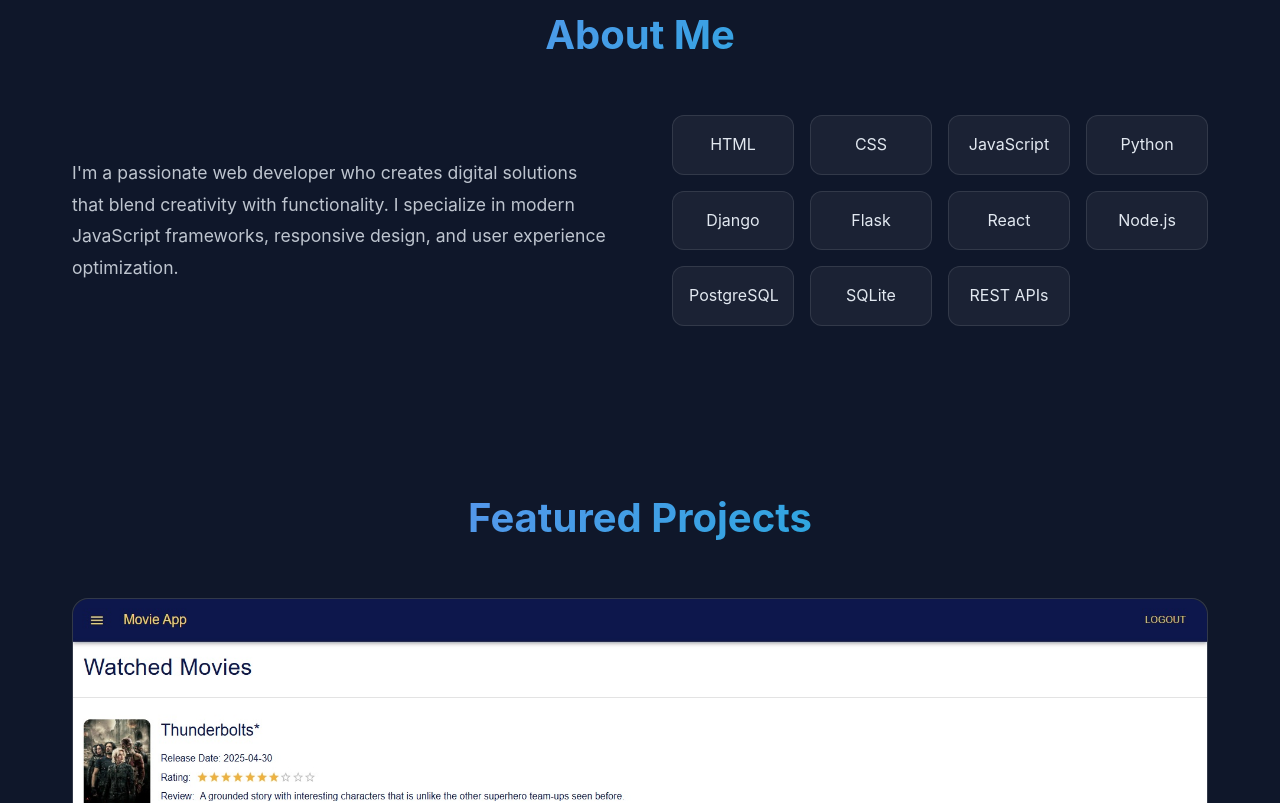
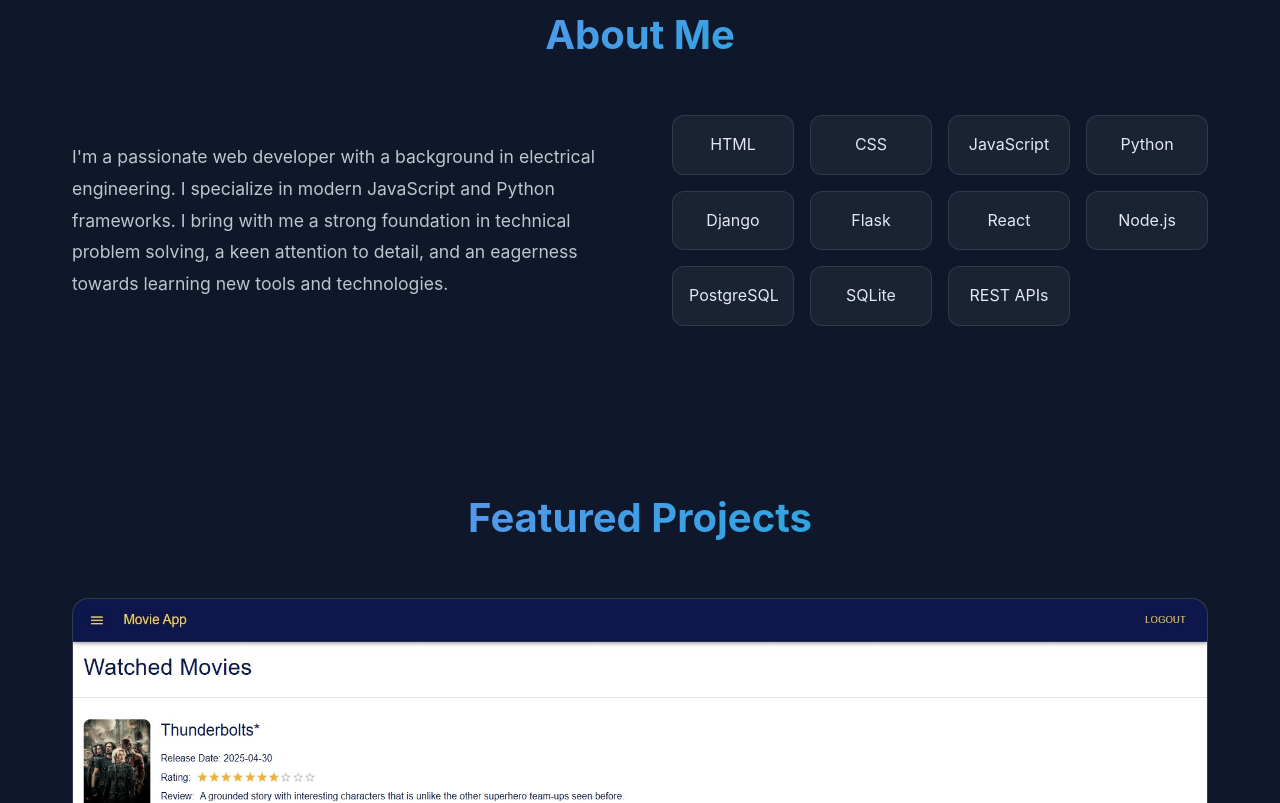
Before and after one commit to Ong-KW/ong-kw.github.io, a plain HTML site: page index.html in a window 1280 px wide. Shown: the part 877-1680 px from the top of the page. Drawn offline with Linux system fonts and the light colour scheme.

Commit message:
Make changes to content

```diff
--- a/index.html
+++ b/index.html
@@ -48,7 +48,7 @@
         <h2 class="section-title">About Me</h2>
         <div class="about-grid">
             <div class="about-text">
-                <p>I'm a passionate web developer who creates digital solutions that blend creativity with functionality. I specialize in modern JavaScript frameworks, responsive design, and user experience optimization.</p>
+                <p>I'm a passionate web developer with a background in electrical engineering. I specialize in modern JavaScript and Python frameworks. I bring with me a strong foundation in technical problem solving, a keen attention to detail, and an eagerness towards learning new tools and technologies.</p>
 
             </div>
             <div class="skills-grid">
@@ -184,7 +184,6 @@
     <section id="contact" class="fade-in">
         <div class="contact">
             <h2 class="section-title">Contact Me</h2>
-            <p>I'm always interested in new opportunities and exciting projects. Let's discuss how we can bring your ideas to life.</p>
 
             <div class="contact-links">
                 <a href="mailto:ongkw1638@gmail.com" class="contact-link">
```
